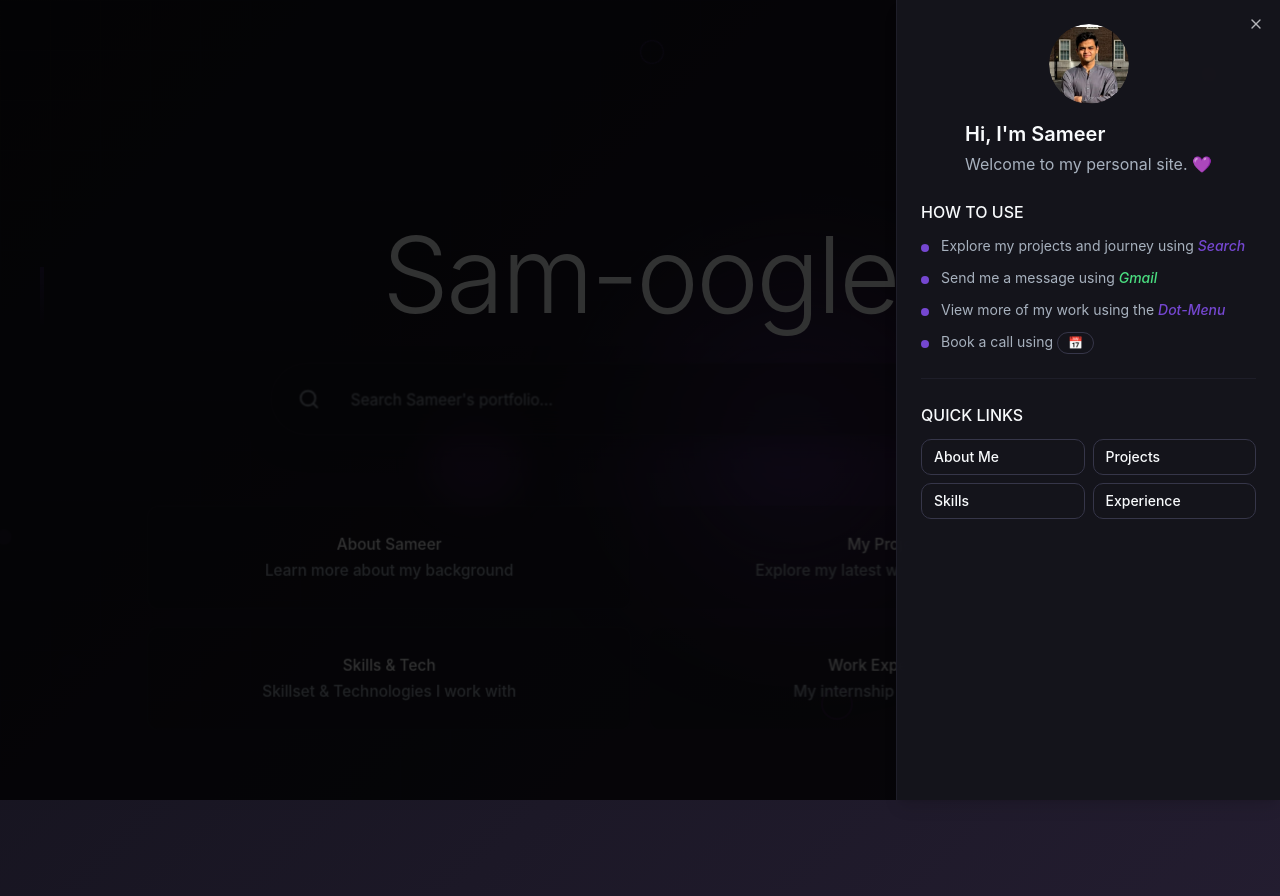
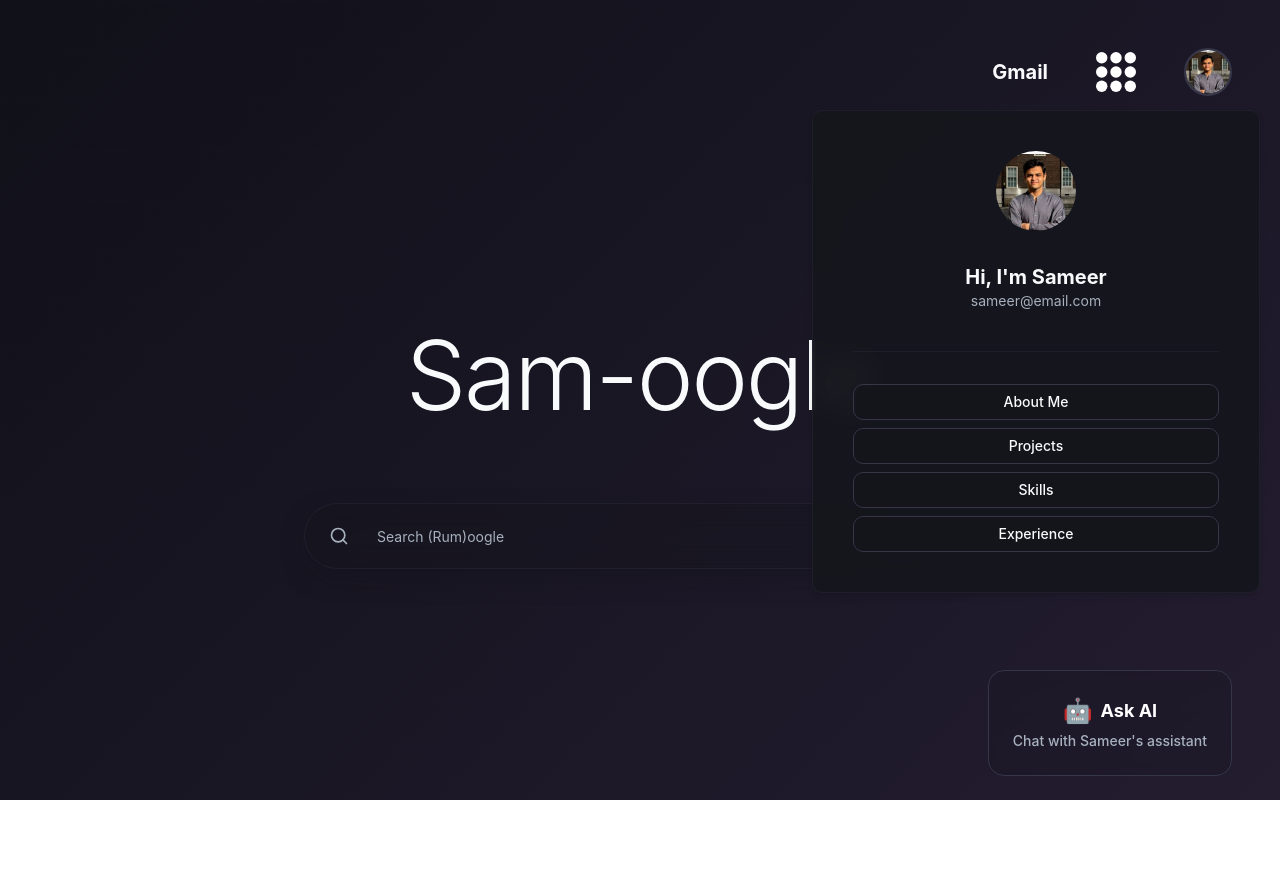
Before and after one commit to SyedSameerFaisall/sam-oogle, a React (Vite) app: page / in a window 1280 px wide. Both pictures are taken after a click on the button 1208 px from the left and 72 px from the top of the page. After the commit the page ends 800 px from the top, so only its background shows below. Built offline with nearby package versions, Linux system fonts and the light colour scheme.

Commit message:
chore: push any remaining modified files

```diff
--- a/src/components/FloatingElements.tsx
+++ b/src/components/FloatingElements.tsx
@@ -1,24 +1,6 @@
 export const FloatingElements = () => {
   return (
     <div className="fixed inset-0 pointer-events-none overflow-hidden">
-      {/* Large gradient orbs */}
-      <div className="absolute top-1/4 left-1/4 w-96 h-96 bg-gradient-secondary opacity-20 rounded-full blur-3xl animate-pulse"></div>
-      <div className="absolute bottom-1/4 right-1/4 w-80 h-80 bg-gradient-to-r from-primary to-accent opacity-15 rounded-full blur-3xl animate-pulse" style={{ animationDelay: '2s' }}></div>
-
-      {/* Medium floating elements */}
-      <div className="absolute top-1/2 right-1/3 w-32 h-32 bg-primary/10 rounded-full blur-xl animate-bounce" style={{ animationDuration: '6s' }}></div>
-      <div className="absolute bottom-1/3 left-1/3 w-24 h-24 bg-accent/15 rounded-full blur-lg animate-bounce" style={{ animationDuration: '8s', animationDelay: '1s' }}></div>
-
-      {/* Small particles */}
-      {/* <div className="absolute top-20 right-20 w-4 h-4 bg-primary rounded-full opacity-60 animate-ping" style={{ animationDuration: '3s' }}></div> */}
-      <div className="absolute bottom-32 left-16 w-3 h-3 bg-accent rounded-full opacity-40 animate-ping" style={{ animationDuration: '4s', animationDelay: '2s' }}></div>
-      <div className="absolute top-2/3 left-1/5 w-2 h-2 bg-primary-glow rounded-full opacity-80 animate-ping" style={{ animationDuration: '5s', animationDelay: '1s' }}></div>
-
-      {/* Additional animated elements */}
-      <div className="absolute top-10 left-1/2 w-6 h-6 border border-primary/30 rounded-full animate-spin" style={{ animationDuration: '10s' }}></div>
-      <div className="absolute bottom-20 right-1/3 w-8 h-8 border-2 border-accent/20 rounded-full animate-pulse"></div>
-      <div className="absolute top-1/3 left-10 w-1 h-16 bg-gradient-to-b from-primary/40 to-transparent animate-pulse" style={{ animationDelay: '3s' }}></div>
-
       {/* Grid pattern overlay */}
       <div
         className="absolute inset-0 opacity-5"
--- a/src/components/Header.tsx
+++ b/src/components/Header.tsx
@@ -67,7 +67,7 @@ export const Header = () => {
               <NineDotIcon className="w-8 h-8 text-foreground" />
             </Button>
           </PopoverTrigger>
-          <PopoverContent className="w-96 p-6 bg-card/95 backdrop-blur-md border-border/30">
+          <PopoverContent className="w-96 p-6 bg-card/95 backdrop-blur-md border-border/30 translate-x-[-20px] translate-y-[10px]">
             <div className="grid grid-cols-3 gap-6">
               {socialLinks.map((social, index) => (
                 <div
@@ -84,17 +84,33 @@ export const Header = () => {
             </div>
           </PopoverContent>
         </Popover>
+        <Popover>
+          <PopoverTrigger asChild>
             <Button
               variant="ghost"
               className="w-12 h-12 rounded-full bg-muted-foreground/20 border-2 border-border flex items-center justify-center overflow-hidden p-0 hover:border-primary/50 transition-smooth hover:scale-110"
-          onClick={() => setIsProfileOpen(true)}
             >
               <img src="/profile.jpg" alt="User" className="w-full h-full object-cover rounded-full" />
             </Button>
+          </PopoverTrigger>
+          <PopoverContent className="w-[28rem] p-10 bg-card/95 backdrop-blur-md border-border/30 translate-x-[-20px] translate-y-[10px] flex flex-col items-center gap-6">
+            <img src="/profile.jpg" alt="Sameer" className="w-20 h-20 rounded-full object-cover mb-2" />
+            <div className="text-center">
+              <div className="text-xl font-bold text-foreground">Hi, I'm Sameer</div>
+              <div className="text-muted-foreground text-sm mb-2">sameer@email.com</div>
+            </div>
+            <div className="w-full border-t border-border/30 my-2"></div>
+            <div className="w-full flex flex-col gap-2">
+              <Button variant="outline" size="sm" className="w-full justify-center">About Me</Button>
+              <Button variant="outline" size="sm" className="w-full justify-center">Projects</Button>
+              <Button variant="outline" size="sm" className="w-full justify-center">Skills</Button>
+              <Button variant="outline" size="sm" className="w-full justify-center">Experience</Button>
+            </div>
+          </PopoverContent>
+        </Popover>
       </div>
     </header>
 
-    <ProfilePane isOpen={isProfileOpen} onClose={() => setIsProfileOpen(false)} />
     <EmailPane isOpen={isEmailOpen} onClose={() => setIsEmailOpen(false)} />
     </>
   );
--- a/src/components/ProfilePane.tsx
+++ b/src/components/ProfilePane.tsx
@@ -11,65 +11,67 @@ interface ProfilePaneProps {
 export const ProfilePane = ({ isOpen, onClose }: ProfilePaneProps) => {
   return (
     <Sheet open={isOpen} onOpenChange={onClose}>
-      <SheetContent side="right" className="w-96 bg-card/95 backdrop-blur-md border-border/30">
-        <SheetHeader className="text-center pb-6">
-          <div className="flex flex-col items-center gap-4">
-            <div className="w-20 h-20 rounded-full bg-gradient-secondary flex items-center justify-center overflow-hidden">
-              <img src="/profile.jpg" alt="Sameer" className="w-full h-full object-cover rounded-full" />
-            </div>
-            <div>
-              <SheetTitle className="text-foreground text-xl">Hi, I'm Sameer</SheetTitle>
-              <p className="text-muted-foreground mt-1">Welcome to my personal site. 💜</p>
-            </div>
+      <SheetContent side="right" className="w-[500px] h-full bg-card/95 backdrop-blur-md border-border/30 flex flex-col p-0">
+        {/* Close Button */}
+        <div className="absolute top-4 right-4 z-20">
+          <Button variant="ghost" size="icon" onClick={onClose} aria-label="Close profile pane">
+            <X className="w-6 h-6" />
+          </Button>
+        </div>
+        {/* Profile Image */}
+        <div className="w-full h-72 bg-gradient-secondary flex items-center justify-center overflow-hidden rounded-t-xl">
+          <img src="/profile.jpg" alt="Sameer" className="w-full h-full object-cover" />
+        </div>
+        {/* Main Content */}
+        <div className="flex flex-col px-4 py-0">
+          {/* Profile Info */}
+          <div className="flex flex-col items-center text-center mb-5">
+            <SheetTitle className="text-3xl text-foreground font-bold">Hi, I'm Sameer</SheetTitle>
+            <span className="text-muted-foreground text-base">sameer@email.com</span>
+            <p className="text-muted-foreground text-lg">Welcome to my personal site. 💜</p>
           </div>
-        </SheetHeader>
-
-        <div className="space-y-6">
-          <div>
-            <h3 className="text-foreground font-medium mb-3">HOW TO USE</h3>
+          {/* Divider */}
+          <div className="border-t border-border/30 mb-4"></div>
+          {/* How to Use */}
+          <div className="mb-4">
+            <h3 className="text-foreground font-semibold text-lg text-center mb-2">HOW TO USE</h3>
             <div className="space-y-3">
-              <div className="flex items-start gap-3">
-                <div className="w-2 h-2 rounded-full bg-primary mt-2"></div>
-                <p className="text-muted-foreground text-sm">
+              <div className="flex items-start">
+                <div className="w-2 h-2 rounded-full bg-primary mt-1"></div>
+                <p className="text-muted-foreground text-base ml-2">
                   Explore my projects and journey using <span className="text-primary font-medium italic">Search</span>
                 </p>
               </div>
-              <div className="flex items-start gap-3">
-                <div className="w-2 h-2 rounded-full bg-primary mt-2"></div>
-                <p className="text-muted-foreground text-sm">
+              <div className="flex items-start">
+                <div className="w-2 h-2 rounded-full bg-primary mt-1"></div>
+                <p className="text-muted-foreground text-base ml-2">
                   Send me a message using <span className="text-green-400 font-medium italic">Gmail</span>
                 </p>
               </div>
-              <div className="flex items-start gap-3">
-                <div className="w-2 h-2 rounded-full bg-primary mt-2"></div>
-                <p className="text-muted-foreground text-sm">
+              <div className="flex items-start">
+                <div className="w-2 h-2 rounded-full bg-primary mt-1"></div>
+                <p className="text-muted-foreground text-base ml-2">
                   View more of my work using the <span className="text-primary font-medium italic">Dot-Menu</span>
                 </p>
               </div>
-              <div className="flex items-start gap-3">
-                <div className="w-2 h-2 rounded-full bg-primary mt-2"></div>
-                <p className="text-muted-foreground text-sm">
+              <div className="flex items-start">
+                <div className="w-2 h-2 rounded-full bg-primary mt-1"></div>
+                <p className="text-muted-foreground text-base ml-2">
                   Book a call using <Badge variant="outline" className="text-xs">📅</Badge>
                 </p>
               </div>
             </div>
           </div>
-
-          <div className="border-t border-border/30 pt-6">
-            <h3 className="text-foreground font-medium mb-3">QUICK LINKS</h3>
-            <div className="grid grid-cols-2 gap-2">
-              <Button variant="outline" size="sm" className="text-left justify-start">
-                About Me
-              </Button>
-              <Button variant="outline" size="sm" className="text-left justify-start">
-                Projects
-              </Button>
-              <Button variant="outline" size="sm" className="text-left justify-start">
-                Skills
-              </Button>
-              <Button variant="outline" size="sm" className="text-left justify-start">
-                Experience
-              </Button>
+          {/* Divider */}
+          <div className="border-t border-border/30 mb-4"></div>
+          {/* Quick Links */}
+          <div>
+            <h3 className="text-foreground font-medium text-center mb-2">QUICK LINKS</h3>
+            <div className="grid grid-cols-1 gap-3">
+              <Button variant="outline" size="sm" className="w-full justify-center">About Me</Button>
+              <Button variant="outline" size="sm" className="w-full justify-center">Projects</Button>
+              <Button variant="outline" size="sm" className="w-full justify-center">Skills</Button>
+              <Button variant="outline" size="sm" className="w-full justify-center">Experience</Button>
             </div>
           </div>
         </div>
--- a/src/components/QuickLinks.tsx
+++ b/src/components/QuickLinks.tsx
@@ -1,13 +1,15 @@
 import { Button } from "@/components/ui/button";
+import { useNavigate } from "react-router-dom";
 
 const quickLinks = [
-  { title: "About Sameer", description: "Learn more about my background" },
-  { title: "My Projects", description: "Explore my latest work and creations" },
-  { title: "Skills & Tech", description: "Skillset & Technologies I work with" },
-  { title: "Work Experience", description: "My internship experiences" },
+  { title: "About Sameer", description: "Learn more about my background", path: "/about" },
+  { title: "My Projects", description: "Explore my latest work and creations", path: "/projects" },
+  { title: "Skills & Tech", description: "Skillset & Technologies I work with", path: "/skills" },
+  { title: "Work Experience", description: "My internship experiences", path: "/experience" },
 ];
 
 export const QuickLinks = () => {
+  const navigate = useNavigate();
   return (
     <div className="grid grid-cols-1 sm:grid-cols-2 md:grid-cols-2 gap-4 max-w-4xl mx-auto mt-16 animate-fade-in">
       {quickLinks.map((link, index) => (
@@ -16,6 +18,7 @@ export const QuickLinks = () => {
           variant="ghost"
           className="group p-6 h-auto bg-card/20 hover:bg-card/40 border border-border/20 hover:border-primary/30 transition-smooth hover:scale-105 text-center"
           style={{ animationDelay: `${index * 100}ms` }}
+          onClick={() => navigate(link.path)}
         >
           <div>
             <h3 className="font-medium text-foreground group-hover:text-primary transition-smooth">
--- a/src/components/SearchBar.tsx
+++ b/src/components/SearchBar.tsx
@@ -1,16 +1,14 @@
 import { useState } from "react";
-import { Search, Mic, Camera } from "lucide-react";
+import { Search, Mic, Calendar, TrendingUp, ArrowLeft } from "lucide-react";
 import { Input } from "@/components/ui/input";
 import { Button } from "@/components/ui/button";
-import { Command, CommandEmpty, CommandGroup, CommandInput, CommandItem, CommandList } from "@/components/ui/command";
 import { Popover, PopoverContent, PopoverTrigger } from "@/components/ui/popover";
 import { useNavigate } from "react-router-dom";
 
 const searchOptions = [
-  { label: "About Sameer", path: "/about" },
-  { label: "My Projects", path: "/projects" },
-  { label: "Skills and Certifications", path: "/skills" },
-  { label: "Work Experience", path: "/experience" },
+  { label: "rumeza's projects", path: "/about" },
+  { label: "life", path: "/projects" },
+  { label: "why hire a rumeza", path: "/skills" },
 ];
 
 export const SearchBar = () => {
@@ -29,28 +27,29 @@ export const SearchBar = () => {
 
   return (
     <form onSubmit={handleSearch} className="w-full max-w-2xl mx-auto">
+      <div className="relative w-full">
         <Popover open={open} onOpenChange={setOpen}>
           <PopoverTrigger asChild>
             <div
               className={`relative bg-card/40 backdrop-blur-md rounded-full border transition-smooth shadow-elegant cursor-pointer
                 ${isFocused || open ? 'border-primary shadow-glow scale-105' : 'border-border/30 hover:border-border/50'}`}
               onClick={() => setOpen(true)}
+              onMouseDown={e => { e.preventDefault(); setOpen(true); }}
+              id="searchbar-trigger"
             >
               <div className="flex items-center p-3">
                 <Search className="text-muted-foreground ml-3 mr-4" size={20} />
-
                 <Input
                   value={searchValue}
-                onChange={(e) => setSearchValue(e.target.value)}
+                  readOnly
                   onFocus={() => {
                     setIsFocused(true);
                     setOpen(true);
                   }}
                   onBlur={() => setIsFocused(false)}
-                placeholder="Search Sameer's portfolio..."
+                  placeholder="Search (Rum)oogle"
                   className="flex-1 bg-transparent border-none focus:ring-0 focus:outline-none text-foreground placeholder:text-muted-foreground"
                 />
-
                 <div className="flex items-center gap-2 mr-2">
                   <Button
                     type="button"
@@ -61,7 +60,6 @@ export const SearchBar = () => {
                   >
                     <Mic size={16} />
                   </Button>
-
                   <Button
                     type="button"
                     variant="ghost"
@@ -69,35 +67,50 @@ export const SearchBar = () => {
                     className="p-2 h-8 w-8 hover:bg-card/50 transition-smooth"
                     aria-label="Search by image"
                   >
-                  <Camera size={16} />
+                    <Calendar size={16} />
                   </Button>
                 </div>
               </div>
             </div>
           </PopoverTrigger>
-        <PopoverContent className="w-full max-w-2xl p-0 bg-card/95 backdrop-blur-md border-border/30" align="start">
-          <Command>
-            <CommandList>
-              <CommandEmpty>No results found.</CommandEmpty>
-              <CommandGroup heading="Quick Navigation">
-                {searchOptions.map((option) => (
-                  <CommandItem
+          <PopoverContent
+            className="absolute left-0 top-full mt-2 w-full p-8 bg-[#39335a] text-white rounded-2xl shadow-2xl"
+            align="start"
+          >
+            {/* Header Row */}
+            <div className="flex items-center justify-between mb-3 w-full">
+              <div className="flex items-center gap-3">
+                <ArrowLeft className="w-6 h-6 text-[#a18aff]" />
+                <span className="text-[#a18aff] font-medium text-lg">Search (Rum)oogle</span>
+              </div>
+              <div className="flex items-center gap-4">
+                <Mic className="w-5 h-5 text-[#a18aff]" />
+                <Calendar className="w-5 h-5 text-[#a18aff]" />
+              </div>
+            </div>
+            {/* Divider */}
+            <div className="border-t border-[#a18aff]/30 mb-4 w-full" />
+            {/* Section Heading */}
+            <div className="mb-4 text-[#a18aff] font-semibold text-base w-full">Trending searches</div>
+            {/* Results */}
+            <div className="flex flex-col gap-4 w-full">
+              {searchOptions.map((option, idx) => (
+                <div
                   key={option.path}
-                    onSelect={() => {
+                  onClick={() => {
                     navigate(option.path);
                     setOpen(false);
                   }}
-                    className="cursor-pointer"
+                  className="flex items-center gap-3 cursor-pointer hover:bg-[#322d4a] rounded-xl px-2 py-2 transition-colors group w-full"
                 >
-                    <Search className="mr-2 h-4 w-4" />
-                    {option.label}
-                  </CommandItem>
+                  <TrendingUp className="w-5 h-5 text-[#a18aff]" />
+                  <span className={idx === 0 ? "font-bold text-white" : "text-white"}>{option.label}</span>
+                </div>
               ))}
-              </CommandGroup>
-            </CommandList>
-          </Command>
+            </div>
           </PopoverContent>
         </Popover>
+      </div>
     </form>
   );
 };
--- a/src/components/ui/NineDotIcon.tsx
+++ b/src/components/ui/NineDotIcon.tsx
@@ -5,10 +5,10 @@ const NineDotIcon = ({ className = "w-full h-full" }) => (
     viewBox="0 0 315 315"
     xmlns="http://www.w3.org/2000/svg"
     className={className}
-    style={{ display: "block" }}
+    style={{ display: "block", width: "100%", height: "100%" }}
     aria-hidden="true"
     focusable="false"
-    preserveAspectRatio="xMidYMid meet"
+    preserveAspectRatio="none"
   >
     {[0, 1, 2].flatMap(i =>
       [0, 1, 2].map(j => (
--- a/src/pages/Index.tsx
+++ b/src/pages/Index.tsx
@@ -1,19 +1,17 @@
 import { Header } from "@/components/Header";
 import { Logo } from "@/components/Logo";
 import { SearchBar } from "@/components/SearchBar";
-import { QuickLinks } from "@/components/QuickLinks";
 import { FloatingElements } from "@/components/FloatingElements";
 import { Chatbot } from "@/components/Chatbot";
 const Index = () => {
-  return <div className="min-h-screen relative overflow-hidden">
+  return <div className="h-screen relative overflow-hidden flex flex-col">
       <FloatingElements />
       <Header />
 
-      <main className="flex flex-col items-center justify-center min-h-screen px-6 relative z-10">
-        <div className="w-full max-w-4xl scale-110 -mt-10">
+      <main className="flex flex-1 flex-col items-center justify-center px-6 relative z-10">
+        <div className="w-full max-w-4xl flex flex-col items-center justify-center gap-12 py-12">
           <Logo />
           <SearchBar />
-          <QuickLinks />
         </div>
       </main>
 
```
Also changed, not shown: public/ask-ai.jpg (added). Lines whose indentation alone changed are shown as unchanged.
